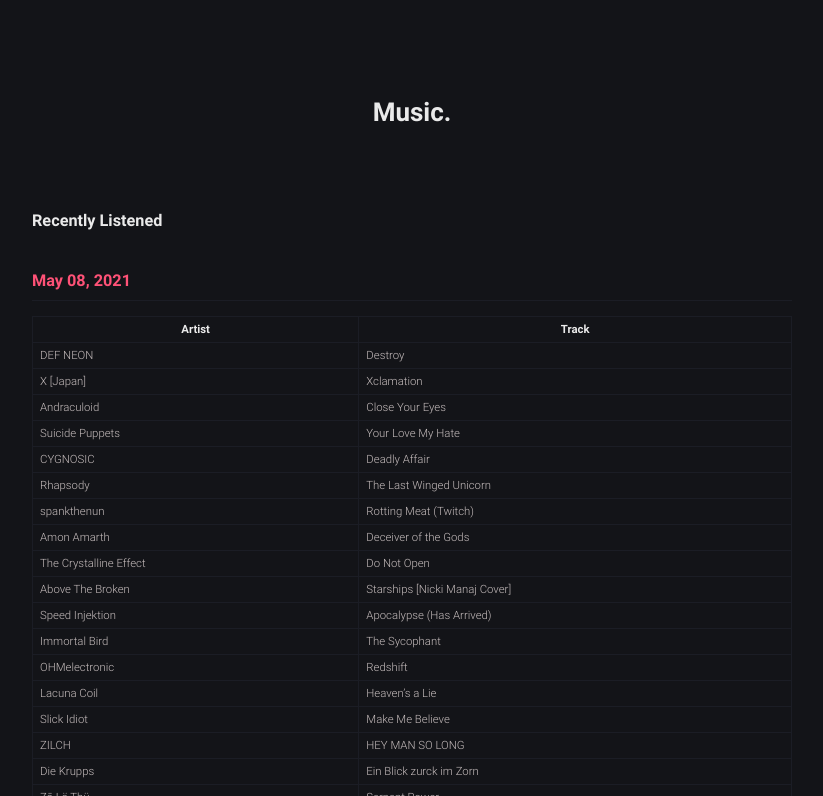
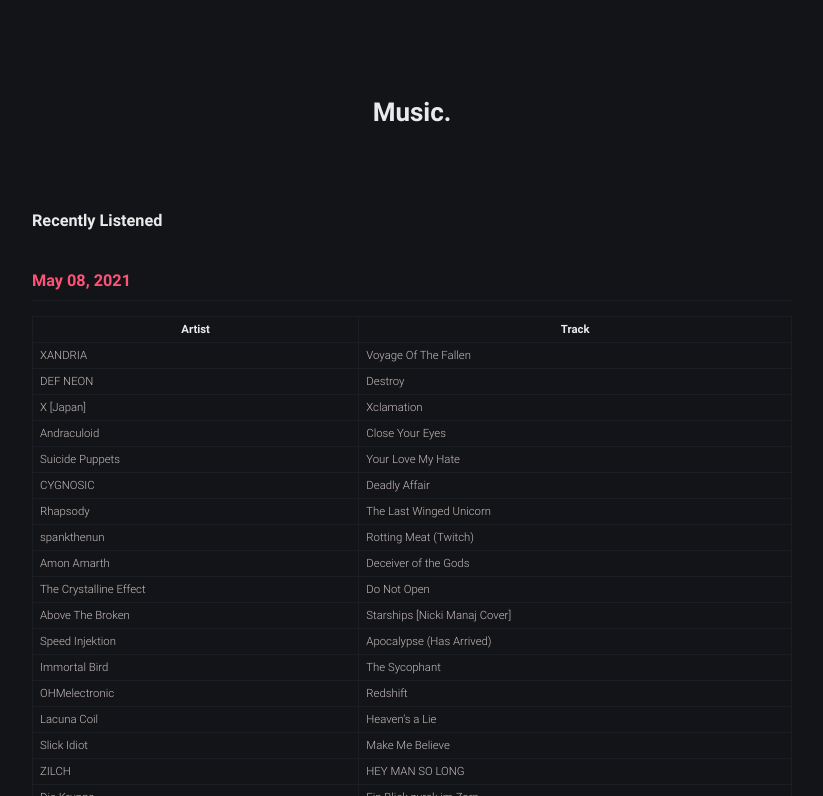
Before and after one commit to robert-marshall/xyz, a Jekyll site: the page built from music.md, in a window 1280 px wide and 900 px high, cut to the strip 104-900 px from the top of the window. Shown: the whole strip, without its empty margins (228-1051 px from the left). Built offline with Jekyll 4.4.1, drawn with Linux system fonts in a browser that asks for light colours.

Commit message:
Herping the derp

```diff
--- a/music.md
+++ b/music.md
@@ -11,6 +11,7 @@
 
 | Artist | Track |
 |--------|-------|
+XANDRIA | Voyage Of The Fallen
 DEF NEON | Destroy
 X [Japan] | Xclamation
 Andraculoid | Close Your Eyes
```
